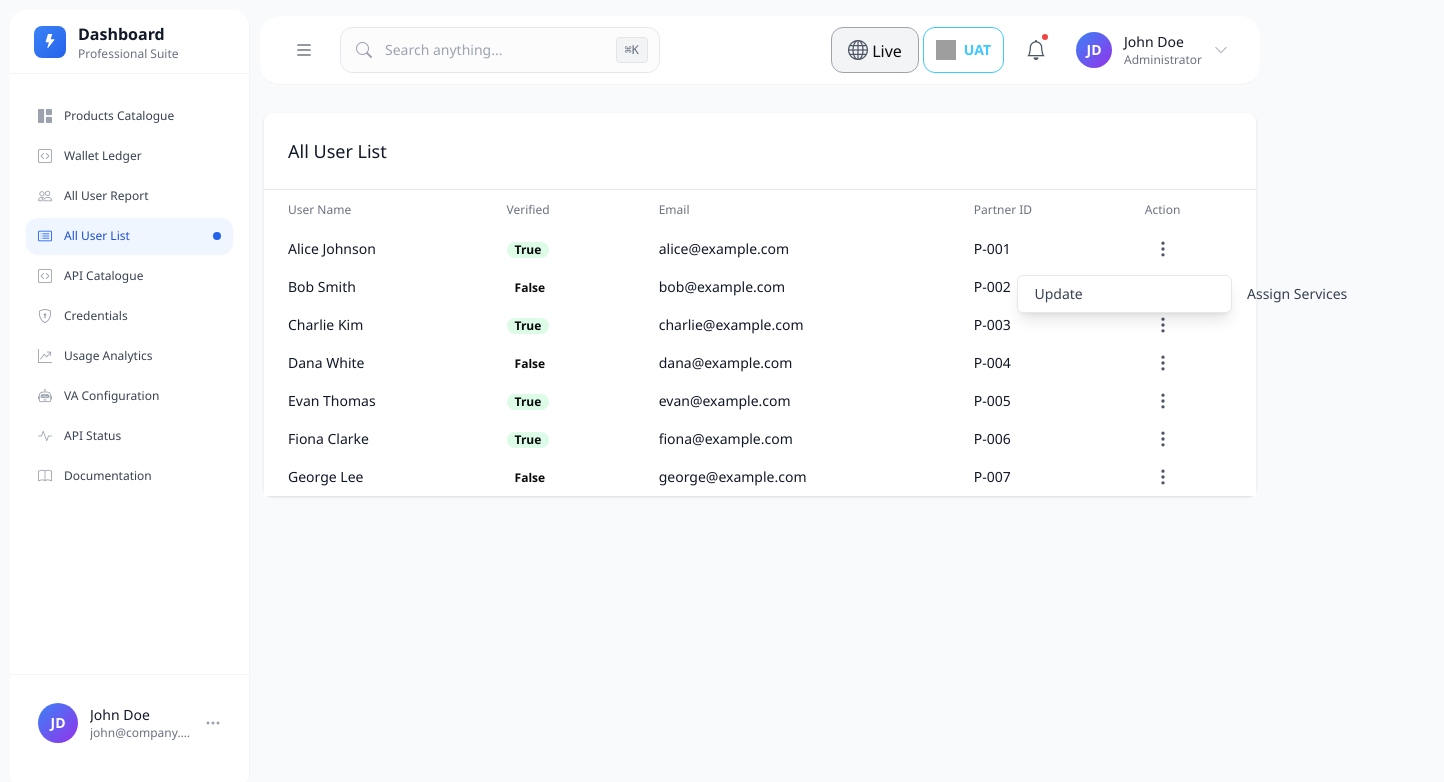
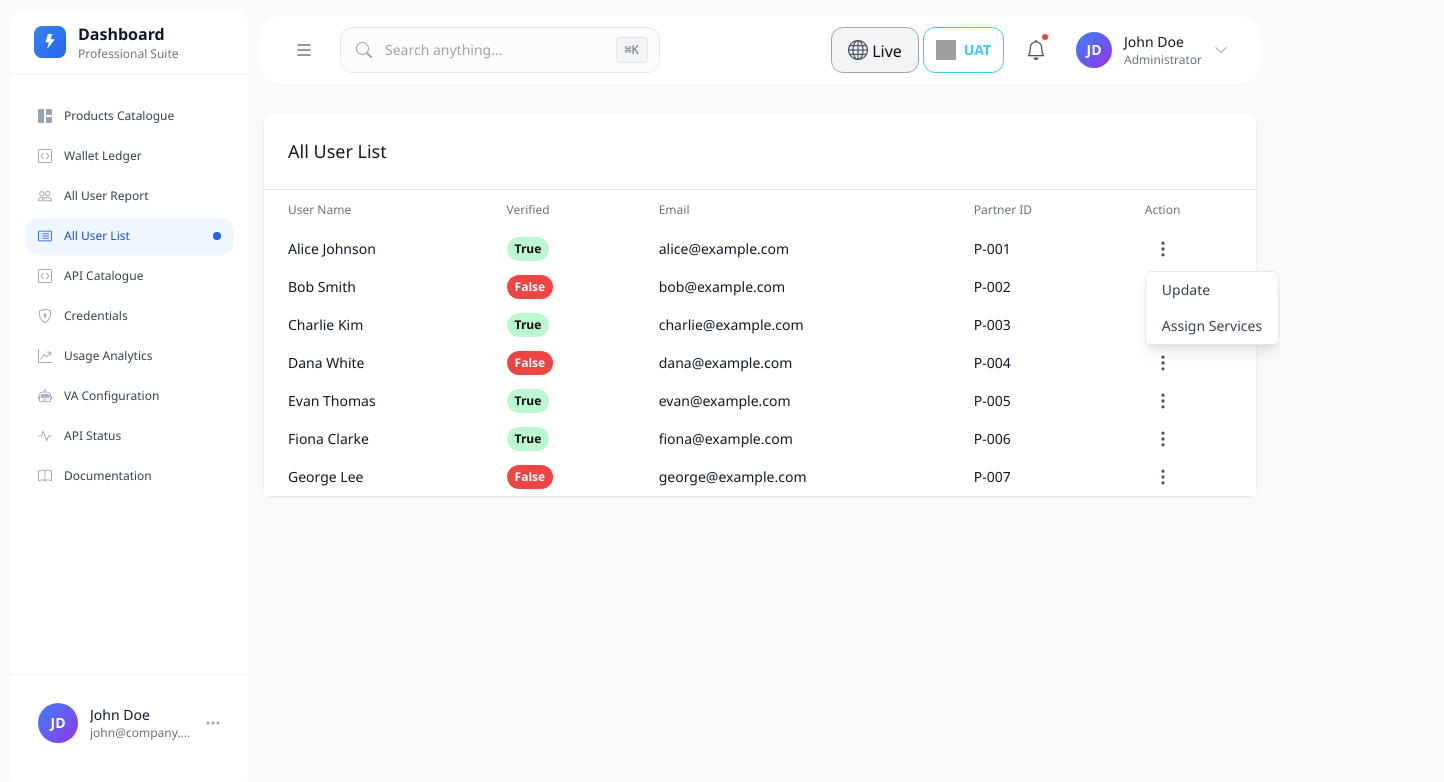
Before and after one commit to Nandiniii28/7verifyDashboard, a Next.js app: page /all-user-list in a window 1280 px wide. Both pictures are taken after a click on the button 1162 px from the left and 249 px from the top of the page. Shown: the top 782 px of the page, 1444 px wide, since content can reach past the window. Built offline with nearby package versions, Linux system fonts and the light colour scheme; grey boxes are pictures that could not be loaded.

Commit message:
add some new things

```diff
--- a/app/all-user-list/page.tsx
+++ b/app/all-user-list/page.tsx
@@ -23,7 +23,6 @@ export default function AllUserListPage() {
     { name: "Evan Thomas", verified: true, email: "evan@example.com", partnerId: "P-005" },
     { name: "Fiona Clarke", verified: true, email: "fiona@example.com", partnerId: "P-006" },
     { name: "George Lee", verified: false, email: "george@example.com", partnerId: "P-007" },
-
   ]
 
   return (
@@ -53,7 +52,9 @@ export default function AllUserListPage() {
                     <tr key={index} className="hover:bg-gray-50">
                       <td className="px-6 py-4 whitespace-nowrap text-sm font-mono text-gray-900">{user.name}</td>
                       <td className="px-6 py-4 whitespace-nowrap text-sm">
-                        <span className={`px-2 inline-flex text-xs leading-5 font-semibold rounded-full ${user.verified ? "bg-green-100 text-green-800" : "bg-red-100 text-red-800"}`}>
+                        <span className={`px-2 py-1 inline-flex text-xs font-semibold rounded-full ${
+                          user.verified ? "bg-green-200 text-green-800" : "bg-red-500 text-white"
+                        }`}>
                           {user.verified ? "True" : "False"}
                         </span>
                       </td>
@@ -62,14 +63,17 @@ export default function AllUserListPage() {
                       <td className="px-6 py-4 whitespace-nowrap text-sm relative">
                         <div className="relative inline-block text-left">
                           <button
-                            onClick={() => setOpenMenuIndex(openMenuIndex === index ? null : index)}
+                            onClick={() => {
+                              setOpenMenuIndex(openMenuIndex === index ? null : index)
+                              setAssigningServiceIndex(null)
+                            }}
                             className="p-2 rounded hover:bg-gray-100"
                           >
                             <HiOutlineDotsVertical className="h-5 w-5 text-gray-600" />
                           </button>
 
                           {openMenuIndex === index && (
-                            <div className="absolute right-0 mt-2 w-48 z-20 bg-white border border-gray-200 rounded-md shadow-lg">
+                            <div className="absolute left-0 top-full mt-1 w-48 z-50 bg-white border border-gray-200 rounded-md shadow-lg">
                               <button
                                 onClick={() => {
                                   alert(`Update clicked for ${user.name}`)
@@ -79,18 +83,22 @@ export default function AllUserListPage() {
                               >
                                 Update
                               </button>
+                              <div className="relative group">
                                 <button
-                                onClick={() => setAssigningServiceIndex(index)}
+                                  onClick={() =>
+                                    setAssigningServiceIndex(
+                                      assigningServiceIndex === index ? null : index
+                                    )
+                                  }
                                   className="block w-full text-left px-4 py-2 text-sm text-gray-700 hover:bg-gray-100"
                                 >
                                   Assign Services
                                 </button>
-                            </div>
-                          )}
 
+                                {/* Horizontal nested dropdown */}
                                 {assigningServiceIndex === index && (
-                            <div className="absolute right-0 mt-2 z-20 bg-white border border-gray-200 rounded-md shadow-lg w-48 max-w-[90vw] overflow-hidden">
-                              <ul className="py-2">
+                                  <div className="absolute left-full top-0 ml-1 w-48 z-50 bg-white border border-gray-200 rounded-md shadow-lg">
+                                    <ul className="py-2 max-h-60 overflow-y-auto">
                                       {services.map((service, sIndex) => (
                                         <li
                                           key={sIndex}
@@ -108,6 +116,9 @@ export default function AllUserListPage() {
                                   </div>
                                 )}
                               </div>
+                            </div>
+                          )}
+                        </div>
                       </td>
                     </tr>
                   ))}
```
Lines whose indentation alone changed are shown as unchanged.
